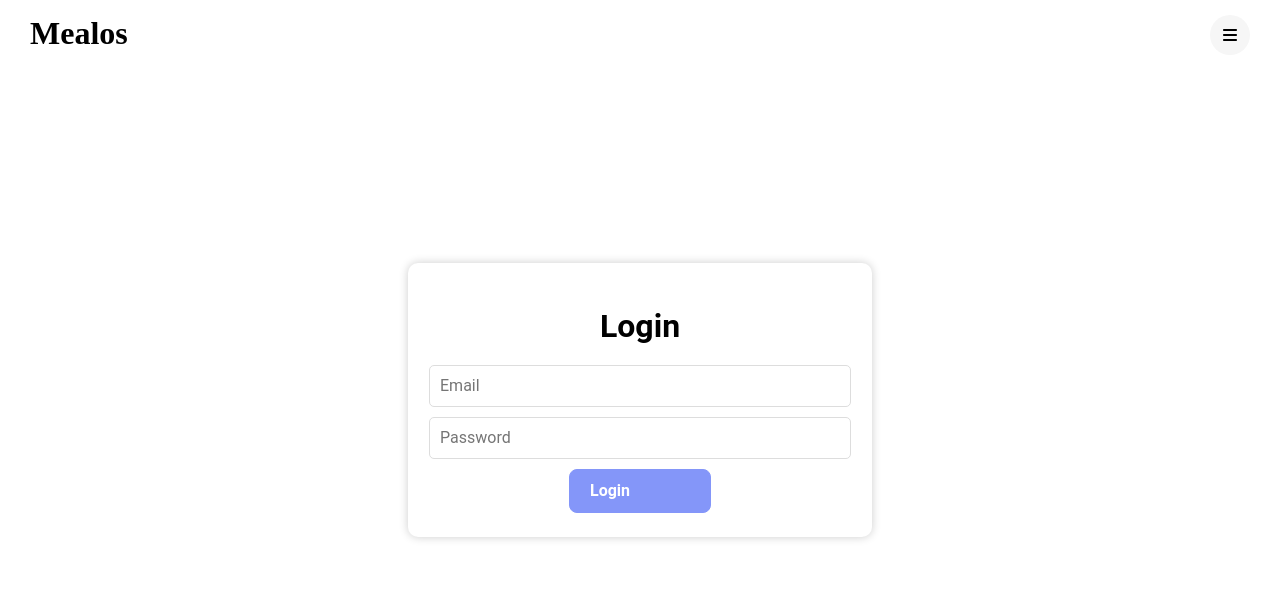
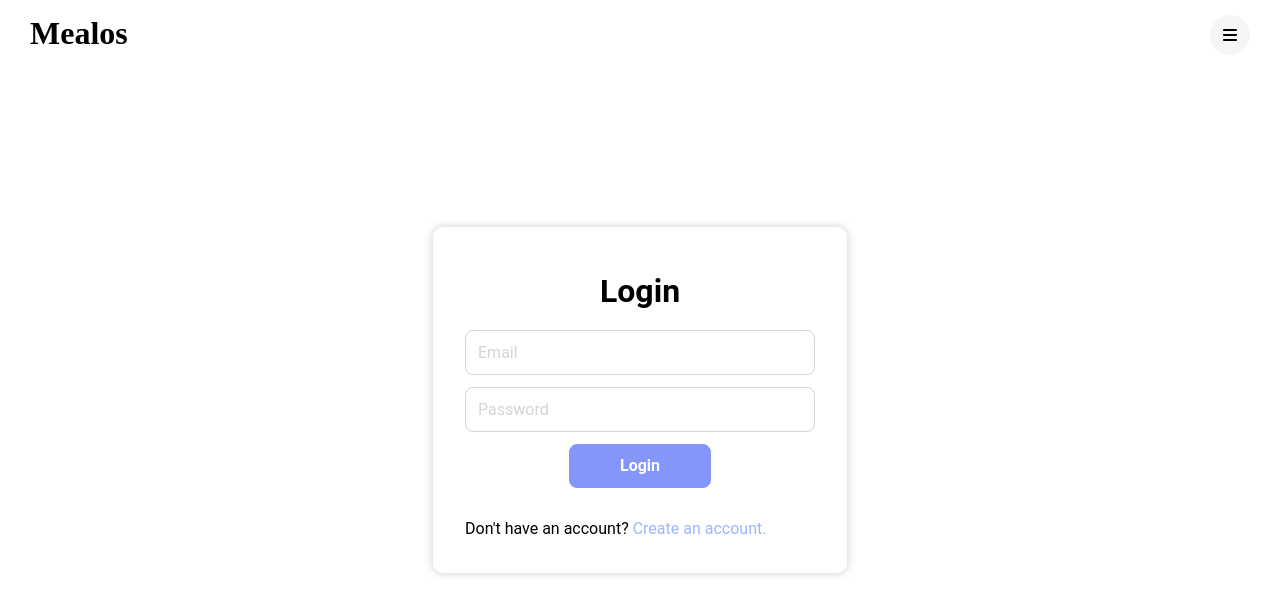
Before and after one commit to nawresncib12/pfa-front, a React (Create React App) app: page /auth/login in a window 1280 px wide. Shown: the top 614 px of the page. Built offline with nearby package versions, Linux system fonts and the light colour scheme.

Commit message:
wip: login page + register page

```diff
--- a/src/components/atoms/Button/Button.styles.tsx
+++ b/src/components/atoms/Button/Button.styles.tsx
@@ -43,7 +43,7 @@ export const Button = styled.button<StyledButtonProps>`
   cursor: pointer;
   transition: background-color 0.3s ease; /* Add hover transition */
   ${({ disabled }) => disabled && disabledButtonStyle}
-  ${({ variant }) =>
-    variant === "primary" ? primaryButtonStyle : secondaryButtonStyle}
+  ${({ variant }) => (variant === "primary" ? primaryButtonStyle : secondaryButtonStyle)}
   ${({ $borderRadius }) => $borderRadius && `border-radius:${$borderRadius}`}
+  text-align: center;
 `;
--- a/src/components/atoms/Layout/Layout.tsx
+++ b/src/components/atoms/Layout/Layout.tsx
@@ -1,11 +1,10 @@
 import { PropsWithChildren } from "react";
-import Header from '../../molecules/Header/Header';
+import Header from "../../molecules/Header/Header";
 import * as S from "./Layout.style";
 
 const Layout = ({ children }: PropsWithChildren) => {
   return (
     <S.Layout>
-
       <Header></Header>
 
       <S.Body>{children}</S.Body>
--- a/src/pages/auth/login/Login.styles.ts
+++ b/src/pages/auth/login/Login.styles.ts
@@ -1,5 +1,5 @@
-import { Link } from 'react-router-dom';
-import styled from 'styled-components';
+import { Link } from "react-router-dom";
+import styled from "styled-components";
 
 export const LoginContainer = styled.div`
   position: absolute;
@@ -14,7 +14,8 @@ export const LoginContainer = styled.div`
 `;
 
 export const LoginCard = styled.div`
-  width: 400px;
+  max-width: 350px;
+  width: 100%;
   background-color: #fff;
   border-radius: 10px;
   box-shadow: 0 0 10px rgba(0, 0, 0, 0.2);
@@ -26,19 +27,21 @@ export const LoginTitle = styled.h1`
   margin-bottom: 20px;
 `;
 
-export const LoginForm = styled.form`
+export const LoginForm = styled.div`
   display: flex;
+  gap: 12px;
   flex-direction: column;
   align-items: center;
 `;
-export const LoginInput = styled.input`
-  width: 100%;
-  height: 40px;
-  border: 1px solid #ddd;
-  border-radius: 5px;
-  padding: 0 10px;
-  margin-bottom: 10px;
-`;
+
+// export const LoginInput = styled.input`
+//   width: 100%;
+//   height: 40px;
+//   border: 1px solid #ddd;
+//   border-radius: 5px;
+//   padding: 0 10px;
+//   margin-bottom: 10px;
+// `;
 
 export const LoginLink = styled(Link)`
   text-decoration: none;
@@ -50,3 +53,19 @@ export const LoginLink = styled(Link)`
   font-size: 12px;
   margin-bottom: 10px;
 `;
+
+export const NotRegistered = styled.div`
+  margin-top: 32px;
+  font-size: 16px;
+  margin-bottom: 10px;
+  color: {props => props.theme.colors.primary[400]};
+`;
+
+export const NotRegisteredLink = styled(Link)`
+  text-decoration: none;
+  color: ${(props) => props.theme.colors.primary[400]};
+  &:hover {
+    color: ${(props) => props.theme.colors.primary[500]};
+    text-decoration: underline;
+  }
+`;
--- a/src/pages/auth/login/Login.tsx
+++ b/src/pages/auth/login/Login.tsx
@@ -1,4 +1,5 @@
 import Button from "../../../components/atoms/Button/Button";
+import Input from "../../../components/atoms/Input/Input";
 import * as S from "./Login.styles";
 
 const Login = () => {
@@ -7,10 +8,14 @@ const Login = () => {
       <S.LoginCard>
         <S.LoginTitle>Login</S.LoginTitle>
         <S.LoginForm>
-          <S.LoginInput placeholder="Email" />
-          <S.LoginInput placeholder="Password" />
+          <Input width="100%" placeholder="Email" />
+          <Input width="100%" placeholder="Password" />
           <Button>Login</Button>
         </S.LoginForm>
+        <S.NotRegistered>
+          Don&#39;t have an account?{" "}
+          <S.NotRegisteredLink to="/auth/register">Create an account.</S.NotRegisteredLink>
+        </S.NotRegistered>
       </S.LoginCard>
     </S.LoginContainer>
   );
--- /dev/null
+++ b/src/pages/auth/signup/Signup.styles.ts
@@ -0,0 +1 @@
+import styled from "styled-components";
--- /dev/null
+++ b/src/pages/auth/signup/Signup.tsx
@@ -0,0 +1,5 @@
+const Signup = () => {
+  return <div>Signup</div>;
+};
+
+export default Signup;
--- a/src/pages/recipe/RecipePage.tsx
+++ b/src/pages/recipe/RecipePage.tsx
@@ -7,49 +7,66 @@ import { FontAwesomeIcon } from "@fortawesome/react-fontawesome";
 import { faClock, faEarth, faFire } from "@fortawesome/free-solid-svg-icons";
 
 const RecipePage = ({ recipe = mockRecipe }: { recipe?: Recipe }) => {
-
   return (
     <S.RecipePageContainer>
       <S.RecipeImageContainer>
-          <S.RecipeImage src={recipe.images.LARGE?.url ?? recipe.images.REGULAR?.url ?? recipe.image} />
+        <S.RecipeImage
+          src={recipe.images.LARGE?.url ?? recipe.images.REGULAR?.url ?? recipe.image}
+        />
       </S.RecipeImageContainer>
       <div>
         <S.RecipeTitle>{recipe.label}</S.RecipeTitle>
         <S.PillsContainer>
           {recipe.cautions.map((caution) => (
-                  <Pill label={caution} color={"yellow"} />
+            <Pill key={"caution_" + caution} label={caution} color={"yellow"} />
           ))}
           {recipe.cuisineType.map((cuisine) => (
-                  <Pill label={capitalizeFirstLetter(cuisine)} color={"purple"} />
+            <Pill
+              key={"cuisine_" + cuisine}
+              label={capitalizeFirstLetter(cuisine)}
+              color={"purple"}
+            />
           ))}
           {recipe.dishType.map((dish) => (
-                  <Pill label={capitalizeFirstLetter(dish)} color={"purple"} />
+            <Pill key={"dish_" + dish} label={capitalizeFirstLetter(dish)} color={"purple"} />
           ))}
           {recipe.dietLabels.map((diet) => (
-                  <Pill label={capitalizeFirstLetter(diet)} color={"purple"} />
+            <Pill key={"diet_" + diet} label={capitalizeFirstLetter(diet)} color={"purple"} />
           ))}
         </S.PillsContainer>
         <S.RecipeInfo>
-            <S.RecipeInfoItem><FontAwesomeIcon color="#8496F9" icon={faClock}/> {recipe.totalTime} min</S.RecipeInfoItem>
-            <S.RecipeInfoItem><FontAwesomeIcon color="#FFB545" icon={faFire}/> {recipe.calories.toFixed(0)} kcal</S.RecipeInfoItem>
-            <S.RecipeInfoItem><FontAwesomeIcon color="#DBB0EF" icon={faEarth}/> {recipe.totalCO2Emissions.toFixed(0)} CO2</S.RecipeInfoItem>
+          <S.RecipeInfoItem>
+            <FontAwesomeIcon color="#8496F9" icon={faClock} /> {recipe.totalTime} min
+          </S.RecipeInfoItem>
+          <S.RecipeInfoItem>
+            <FontAwesomeIcon color="#FFB545" icon={faFire} /> {recipe.calories.toFixed(0)} kcal
+          </S.RecipeInfoItem>
+          <S.RecipeInfoItem>
+            <FontAwesomeIcon color="#DBB0EF" icon={faEarth} /> {recipe.totalCO2Emissions.toFixed(0)}{" "}
+            CO2
+          </S.RecipeInfoItem>
         </S.RecipeInfo>
-          <S.RecipeSubtitle>
-            {recipe.ingredientLines.length} ingredients
-          </S.RecipeSubtitle>
+        <S.RecipeSubtitle>{recipe.ingredientLines.length} ingredients</S.RecipeSubtitle>
         <S.RecipeIngredientsContainer>
           {recipe.ingredients.map((ingredient) => (
-                  <S.RecipeIngredient>
+            <S.RecipeIngredient key={ingredient.foodId}>
               <S.RecipeIngredientImage src={ingredient.image} />
-                  <S.RecipeIngredientText>{capitalizeFirstLetter(ingredient.food)}</S.RecipeIngredientText>
-                  {ingredient.weight > 0 && <S.RecipeIngredientQuantity>{ingredient.weight.toFixed(0)} {ingredient.measure}{ingredient.weight > 1 && ingredient.measure ? "s" : ""}</S.RecipeIngredientQuantity>}
+              <S.RecipeIngredientText>
+                {capitalizeFirstLetter(ingredient.food)}
+              </S.RecipeIngredientText>
+              {ingredient.weight > 0 && (
+                <S.RecipeIngredientQuantity>
+                  {ingredient.weight.toFixed(0)} {ingredient.measure}
+                  {ingredient.weight > 1 && ingredient.measure ? "s" : ""}
+                </S.RecipeIngredientQuantity>
+              )}
             </S.RecipeIngredient>
           ))}
         </S.RecipeIngredientsContainer>
         <S.RecipeTagTitle color="#17B958">Health Labels</S.RecipeTagTitle>
         <S.PillsContainer>
           {recipe.healthLabels.map((health) => (
-                  <Pill label={capitalizeFirstLetter(health)} color={"green"} />
+            <Pill key={"health_" + health} label={capitalizeFirstLetter(health)} color={"green"} />
           ))}
         </S.PillsContainer>
       </div>
```
Also changed, not shown: package.json (+19 -2 lines), src/App.tsx (+4 -5 lines), src/components/atoms/Input/Input.tsx (+4 -13 lines), src/theme/colors.ts (+7 -7 lines), .eslintrc.json (added), 2 other files (tests, documents, lock files or other folders). Lines whose indentation alone changed are shown as unchanged.
